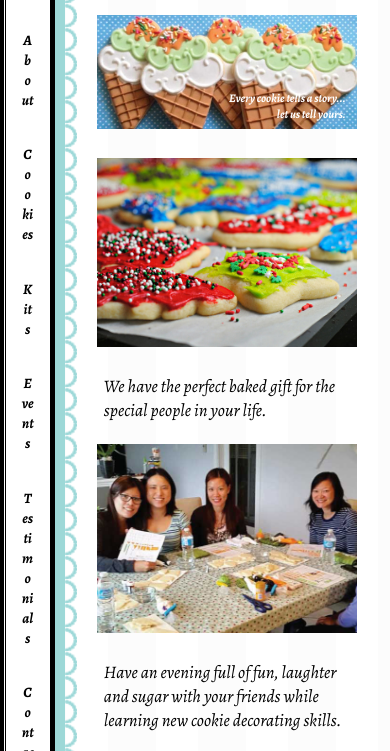
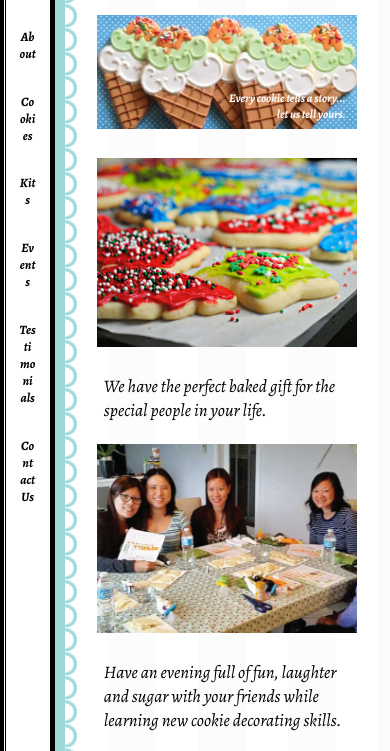
Before and after one commit to LouieAlucard/iat339_frost_me_beautiful, a plain HTML site: page index.html in a window 390 px wide. Shown: the part 69-820 px from the top of the page. Drawn offline with nearby package versions, Linux system fonts and the light colour scheme.

Commit message:
side nav font szie after cahnge

```diff
--- a/css/grid.css
+++ b/css/grid.css
@@ -103,11 +103,11 @@
 	}
 
 	nav.navigation-side a.navigationButton {
-		font-size: 0.9rem;
+		font-size: 0.8rem;
 	}
 
 	nav.navigation-side a.navigationButton:hover {
-		font-size: 1.1rem;
+		font-size: 1rem;
 	}
 
 	#topNavigation a.navigationButton-a {
```
Also changed, not shown: 1 other file.
